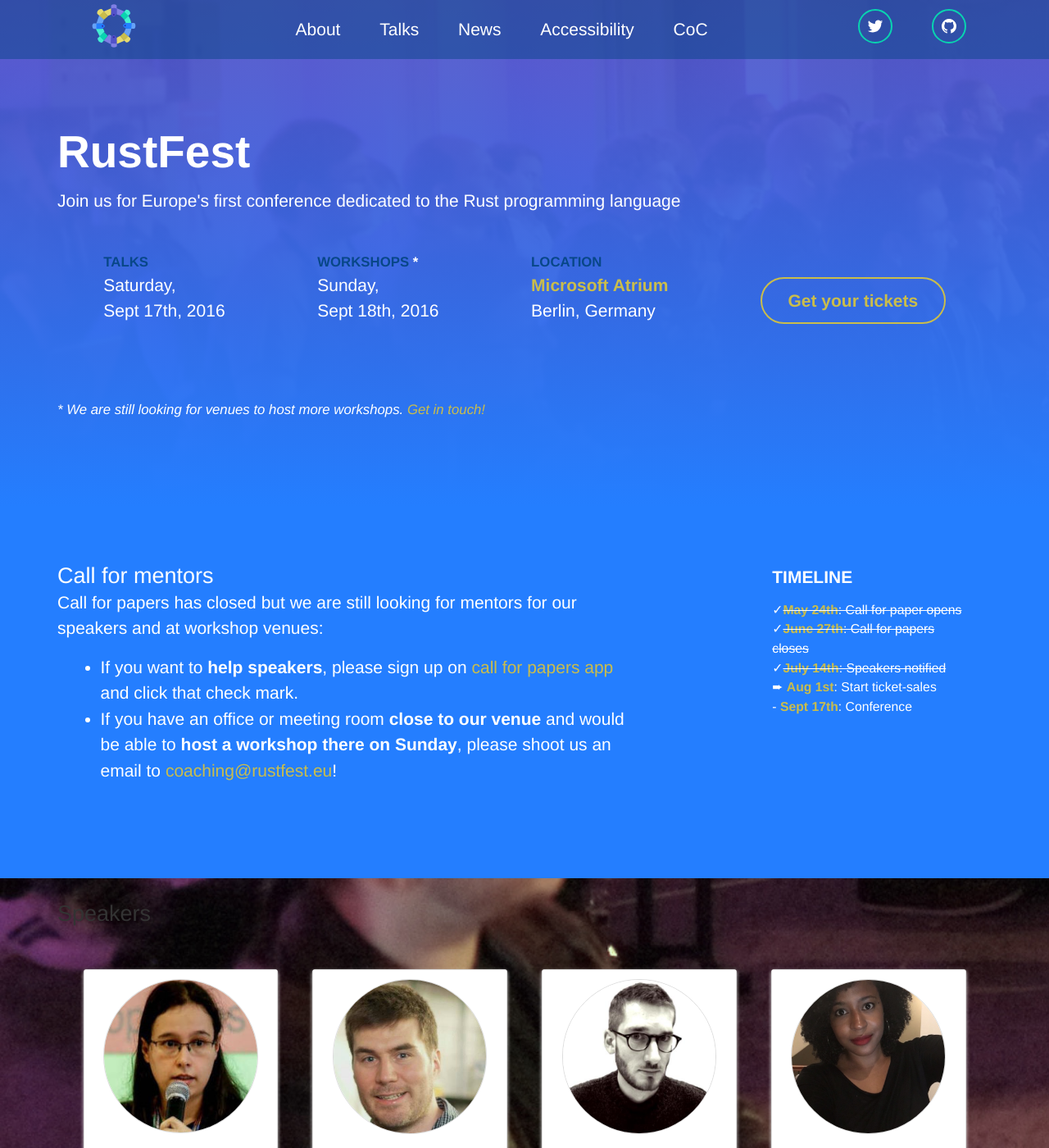
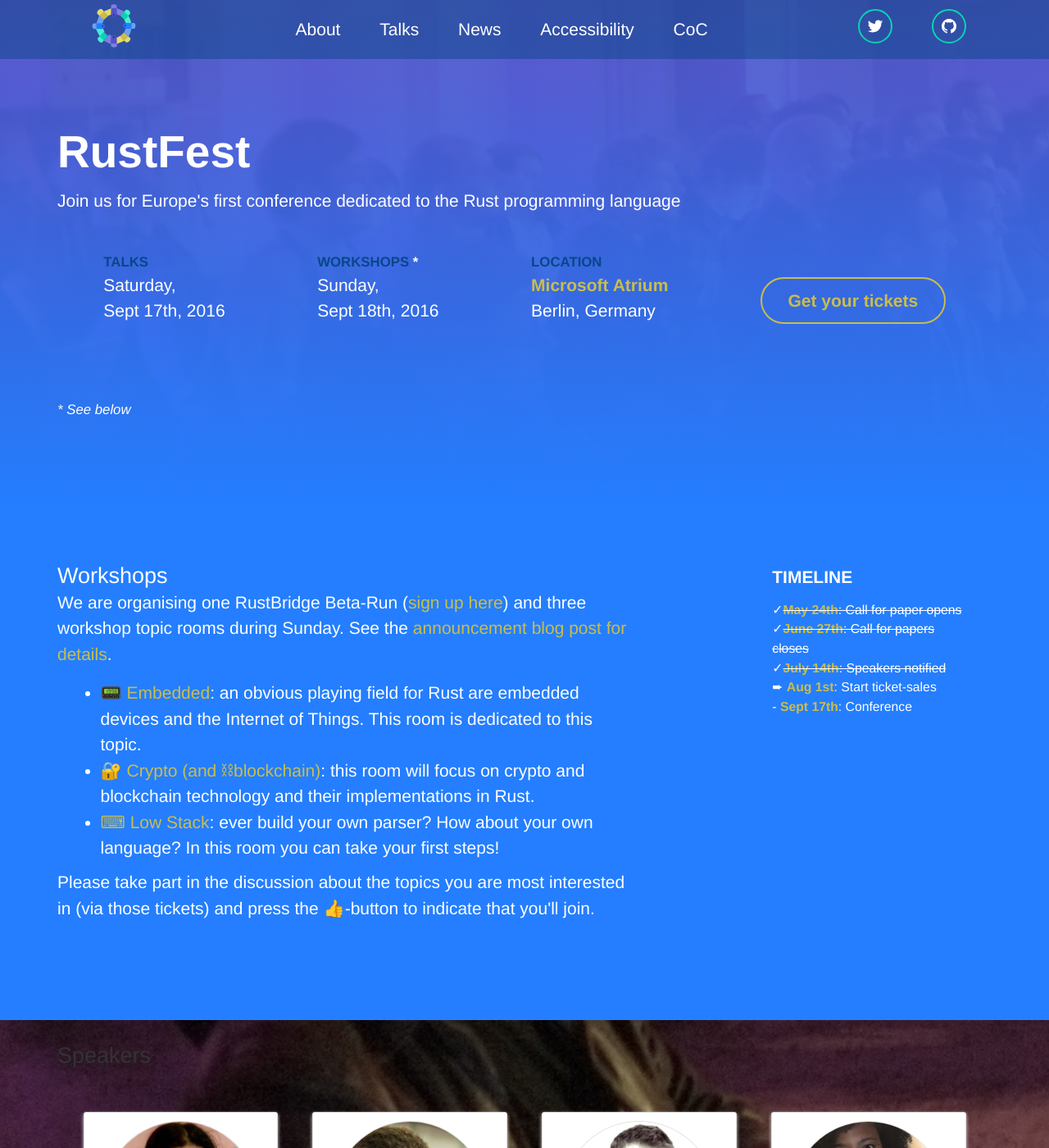
Before and after one commit to RustFestEU/blog.rustfest.eu, a Jekyll site: the page built from index.html, in a window 1280 px wide and 1400 px high. Shown: the whole window at 82% size. Built offline with Jekyll 4.4.1, drawn with Linux system fonts in a browser that asks for light colours.

Commit message:
add workshops to the front page

```diff
--- a/index.html
+++ b/index.html
@@ -41,7 +41,7 @@
     </div>
 
     <div class="disclaimer">
-      * We are still looking for venues to host more workshops. <a href="mailto:team@rustfest.eu">Get in touch!</a>
+      * See below
     </div>
 
   </section>
@@ -51,18 +51,18 @@
   <section>
     <div class="itemgroup">
       <div style="margin-right: 5em;">
-        <h2>Call for mentors</h2>
+        <h2>Workshops</h2>
         <p>
-          Call for papers has closed but we are still looking for mentors for our speakers and at workshop venues:
+          We are organising one RustBridge Beta-Run (<a href="http://discourse.opentechschool.org/t/rustbridge-workshop-sept-18th-berlin-together-with-rustfest/1849/1">sign up here</a>) and three workshop topic rooms during Sunday. See the <a href="/blog/let-there-be-workshops/">announcement blog post for details</a>.
         </p>
         <ul>
-          <li>
-            If you want to <strong>help speakers</strong>, please sign up on <a href="https://cfp.rustfest.eu">call for papers app</a> and click that check mark.
-          </li>
-          <li>
-            If you have an office or meeting room <strong>close to our venue</strong> and would be able to <strong>host a workshop there on Sunday</strong>, please shoot us an email to <a href="mailto:coaching@rustfest.eu">coaching@rustfest.eu</a>!
-          </li>
+          <li><a href="https://github.com/RustFestEU/conf-2016/issues/1">📟 Embedded</a>: an obvious playing field for Rust are embedded devices and the Internet of Things. This room is dedicated to this topic.</li>
+          <li><a href="https://github.com/RustFestEU/conf-2016/issues/2">🔐 Crypto (and ⛓blockchain)</a>: this room will focus on crypto and blockchain technology and their implementations in Rust.</li>
+          <li><a href="https://github.com/RustFestEU/conf-2016/issues/3">⌨ Low Stack</a>: ever build your own parser? How about your own language? In this room you can take your first steps!</li>
         </ul>
+        <p>
+          Please take part in the discussion about the topics you are most interested in (via those tickets) and press the 👍-button to indicate that you'll join.
+        </p>
       </div>
       <div class="timeline">
         <h3>Timeline</h3>
```
